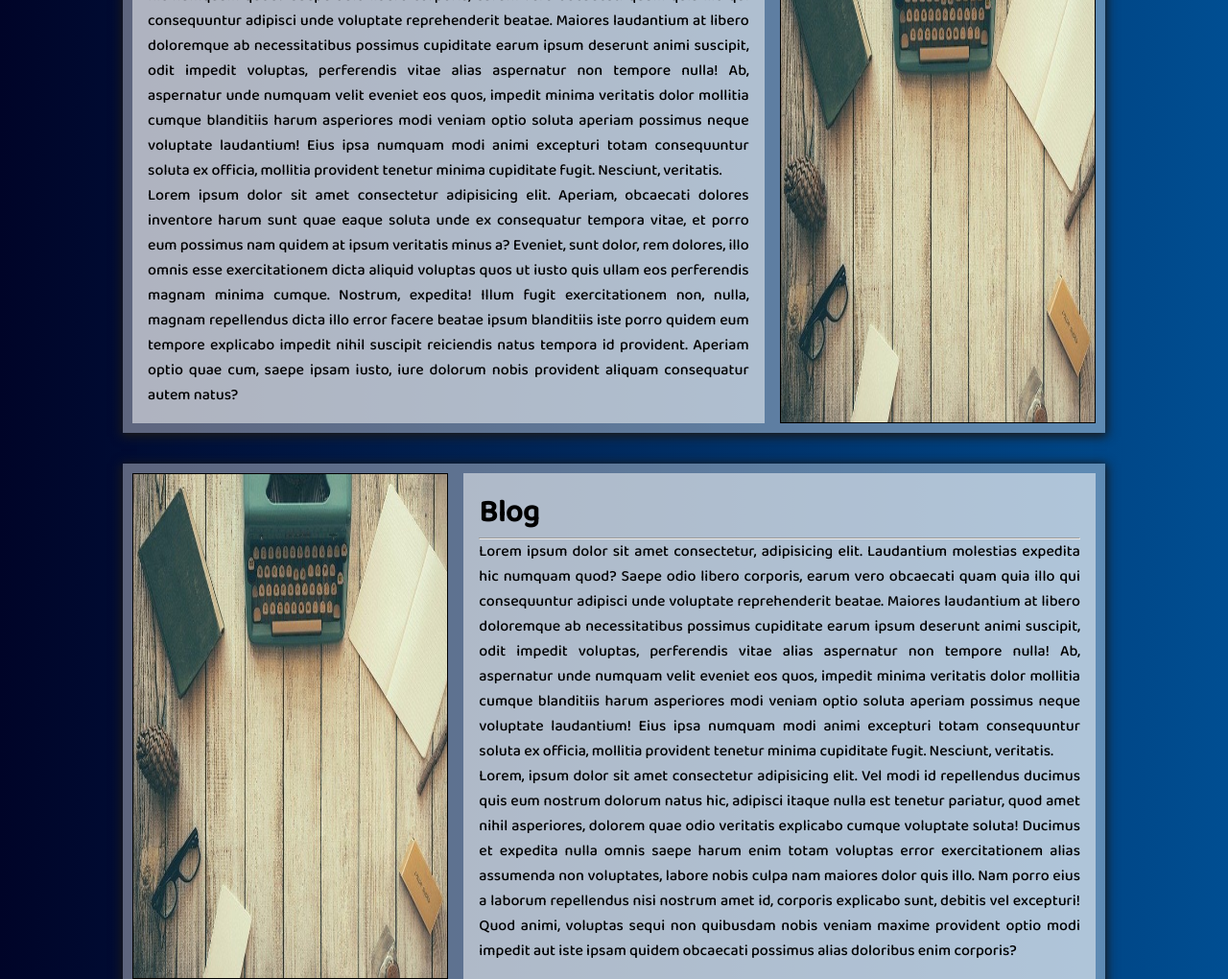
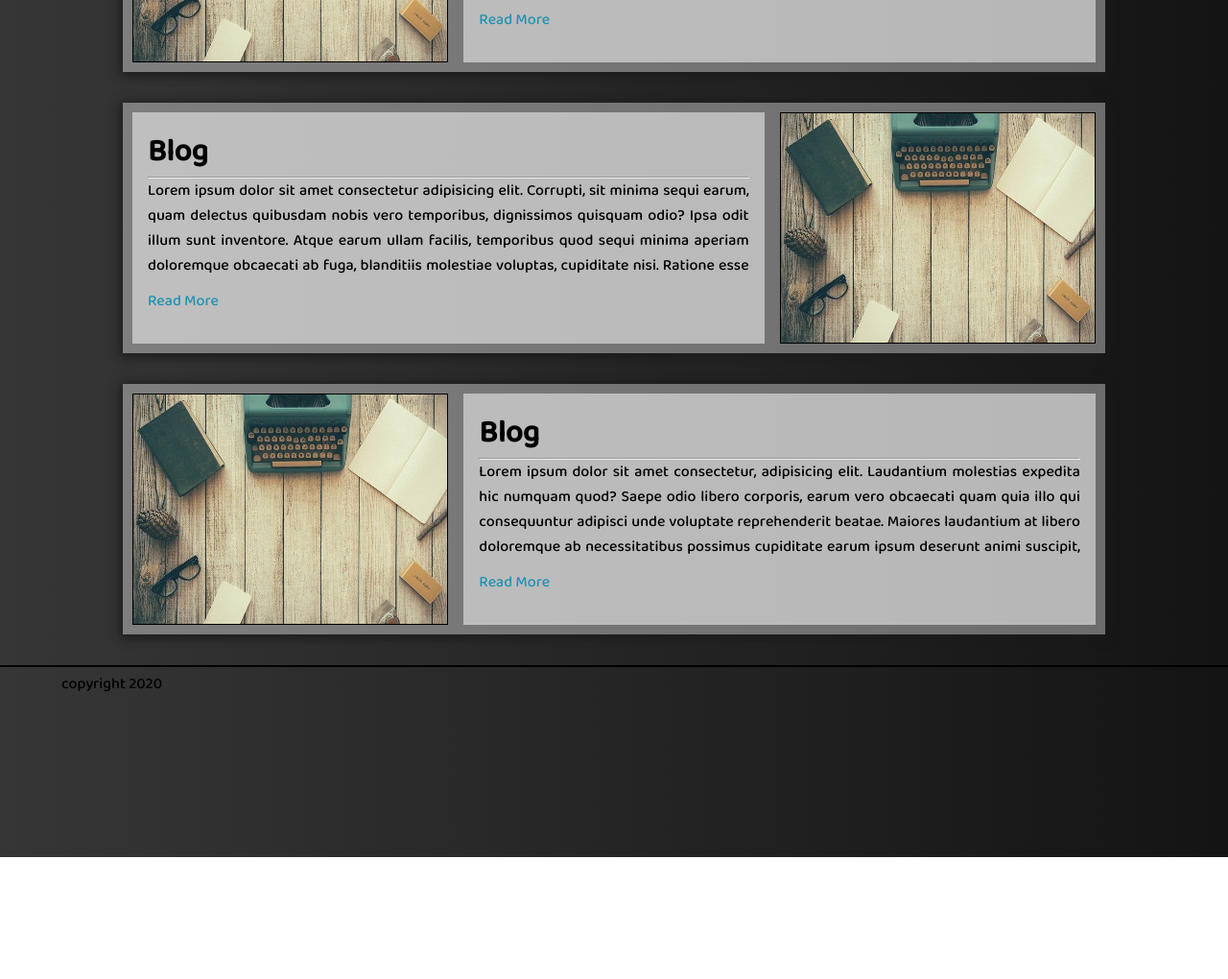
Before and after one commit to vilay1702/blogWebsite, a plain HTML site: page index.html in a window 1280 px wide. Shown: the part 908-1928 px from the top of the page at 96% size. After the commit the page ends 1801 px from the top, so only its background shows below. Drawn offline with nearby package versions, Linux system fonts and the light colour scheme.

Commit message:
added read more

```diff
--- a/index.html
+++ b/index.html
@@ -47,7 +47,7 @@
           <article>
             <h2>Blog</h2>
             <hr />
-            <p class="readMore">
+            <p>
               Lorem ipsum dolor sit amet consectetur, adipisicing elit.
               Laudantium molestias expedita hic numquam quod? Saepe odio libero
               corporis, earum vero obcaecati quam quia illo qui consequuntur
@@ -76,7 +76,9 @@
               accusantium quo mollitia est, non excepturi placeat, perferendis
               molestias. Distinctio, accusantium!
             </p>
-            <button class="readMoreBtn">Read More</button>
+            <button class="readMoreBtn" onclick="readMore(this)">
+              Read More
+            </button>
           </article>
         </div>
         <div class="blog" data-aos="fade-right">
@@ -112,6 +114,9 @@
               saepe ipsam iusto, iure dolorum nobis provident aliquam
               consequatur autem natus?
             </p>
+            <button class="readMoreBtn" onclick="readMore(this)">
+              Read More
+            </button>
           </article>
         </div>
         <div class="blog" data-aos="fade-left">
@@ -146,6 +151,9 @@
               nobis veniam maxime provident optio modi impedit aut iste ipsam
               quidem obcaecati possimus alias doloribus enim corporis?
             </p>
+            <button class="readMoreBtn" onclick="readMore(this)">
+              Read More
+            </button>
           </article>
         </div>
         <div class="blog" data-aos="fade-right">
@@ -181,9 +189,52 @@
               nostrum incidunt? Facere neque magni ipsa alias dolorem explicabo
               modi totam.
             </p>
+            <button class="readMoreBtn" onclick="readMore(this)">
+              Read More
+            </button>
+          </article>
+        </div>
+        <div class="blog" data-aos="fade-left">
+          <img src="blogImage.jpg" alt="" />
+          <article>
+            <h2>Blog</h2>
+            <hr />
+            <p>
+              Lorem ipsum dolor sit amet consectetur, adipisicing elit.
+              Laudantium molestias expedita hic numquam quod? Saepe odio libero
+              corporis, earum vero obcaecati quam quia illo qui consequuntur
+              adipisci unde voluptate reprehenderit beatae. Maiores laudantium
+              at libero doloremque ab necessitatibus possimus cupiditate earum
+              ipsum deserunt animi suscipit, odit impedit voluptas, perferendis
+              vitae alias aspernatur non tempore nulla! Ab, aspernatur unde
+              numquam velit eveniet eos quos, impedit minima veritatis dolor
+              mollitia cumque blanditiis harum asperiores modi veniam optio
+              soluta aperiam possimus neque voluptate laudantium! Eius ipsa
+              numquam modi animi excepturi totam consequuntur soluta ex officia,
+              mollitia provident tenetur minima cupiditate fugit. Nesciunt,
+              veritatis.
+              <br />
+              Lorem, ipsum dolor sit amet consectetur adipisicing elit. Vel modi
+              id repellendus ducimus quis eum nostrum dolorum natus hic,
+              adipisci itaque nulla est tenetur pariatur, quod amet nihil
+              asperiores, dolorem quae odio veritatis explicabo cumque voluptate
+              soluta! Ducimus et expedita nulla omnis saepe harum enim totam
+              voluptas error exercitationem alias assumenda non voluptates,
+              labore nobis culpa nam maiores dolor quis illo. Nam porro eius a
+              laborum repellendus nisi nostrum amet id, corporis explicabo sunt,
+              debitis vel excepturi! Quod animi, voluptas sequi non quibusdam
+              nobis veniam maxime provident optio modi impedit aut iste ipsam
+              quidem obcaecati possimus alias doloribus enim corporis?
+            </p>
+            <button class="readMoreBtn" onclick="readMore(this)">
+              Read More
+            </button>
           </article>
         </div>
       </section>
+      <footer>
+        <div id="copyright">copyright 2020</div>
+      </footer>
     </main>
 
     <!-- ==================== Linking Script ===================== -->
--- a/script.js
+++ b/script.js
@@ -4,7 +4,14 @@ AOS.init({
   duration: 500,
 });
 
-let cardImage = document.getElementsByClassName("cardImg");
-for (let i = 0; i < cardImage.length; i++) {
-  cardImage[i].textContent = "Event Image";
+// Read More Button
+function readMore(e) {
+  if (e.innerHTML == "Read More") {
+    e.innerHTML = "Read Less";
+  } else {
+    e.innerHTML = "Read More";
+  }
+  e.parentElement.classList.toggle("readMore");
 }
+
+let x = document.getElementById("searchBar");
--- a/style.css
+++ b/style.css
@@ -28,7 +28,8 @@ a {
 
 body {
   font-family: var(--font1);
-  background: linear-gradient(to right, #000428, #004e92);
+  background: linear-gradient(to right, #363636, #141414);
+  /* background-color: #30221c; */
 }
 
 /* ===================== Navigation ===================== */
@@ -154,6 +155,8 @@ main {
 
 .blog article p {
   text-align: justify;
+  overflow: hidden;
+  height: 100px;
 }
 
 .blog:nth-child(even) img {
@@ -162,6 +165,25 @@ main {
 
 .blog:nth-child(even) {
   grid-template-columns: 2fr 1fr;
+}
+
+.readMoreBtn {
+  margin: 10px 0px;
+  padding: 5px 0px;
+  font-family: var(--font1);
+  font-size: var(--fontS);
+  color: #2193b0;
+  background-color: transparent;
+  border: 0px solid transparent;
+  cursor: pointer;
+}
+
+.readMore p {
+  height: auto !important;
+}
+
+.readMore .readMoreBtn {
+  color: #ed6d6d;
 }
 
 /* ======================================== Mobile =================================== */
@@ -185,3 +207,10 @@ main {
     order: 1;
   }
 }
+
+/* ======================= Footer ======================= */
+footer {
+  padding: 5px 5vw;
+  border-top: 2px solid #000000;
+  height: 200px;
+}
```
